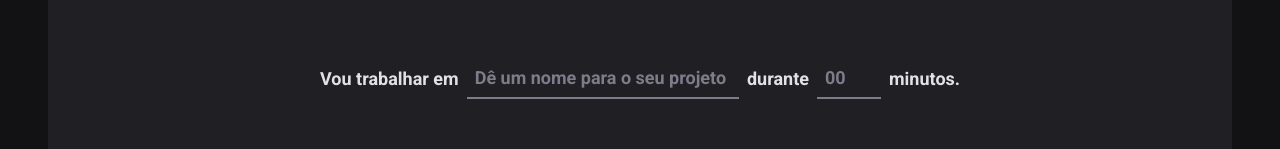
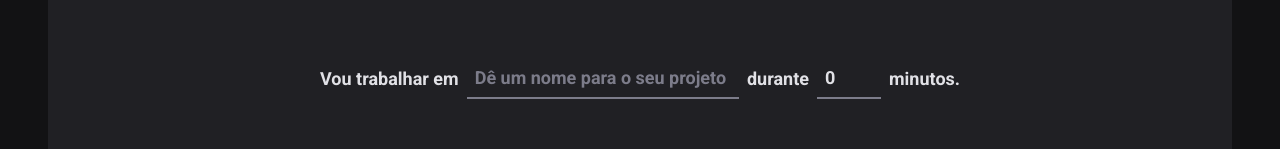
Before and after one commit to marlonandrei777/ignite-timer, a React (Vite) app: page / in a window 1280 px wide. Shown: the part 166-315 px from the top of the page. Built offline with nearby package versions, Linux system fonts and the light colour scheme.

Commit message:
typescript

```diff
--- a/src/pages/Home/index.tsx
+++ b/src/pages/Home/index.tsx
@@ -20,13 +20,22 @@ const newCyrcleFormValidateionSchema = zod.object({
   minutesAmount: zod.number().min(5).max(60),
 })
 
+type NewCycleFromData = {
+  task: string
+  minutesAmount: number
+}
+
 export function Home() {
   /* passamos para o useFrom o objeto de configuracoes */
-  const { register, handleSubmit, watch } = useForm({
+  const { register, handleSubmit, watch } = useForm<NewCycleFromData>({
     /* passamos para dentro de zod zodResolver, qual é o schema de validacao,
     ou seja, de q forma queremos validar os dados q temos nos inputs,
     as regras de validação */
     resolver: zodResolver(newCyrcleFormValidateionSchema),
+    defaultValues: {
+      task: '',
+      minutesAmount: 0,
+    },
   })
 
   /* data: dados dos nossos inputs do formulario */
```
